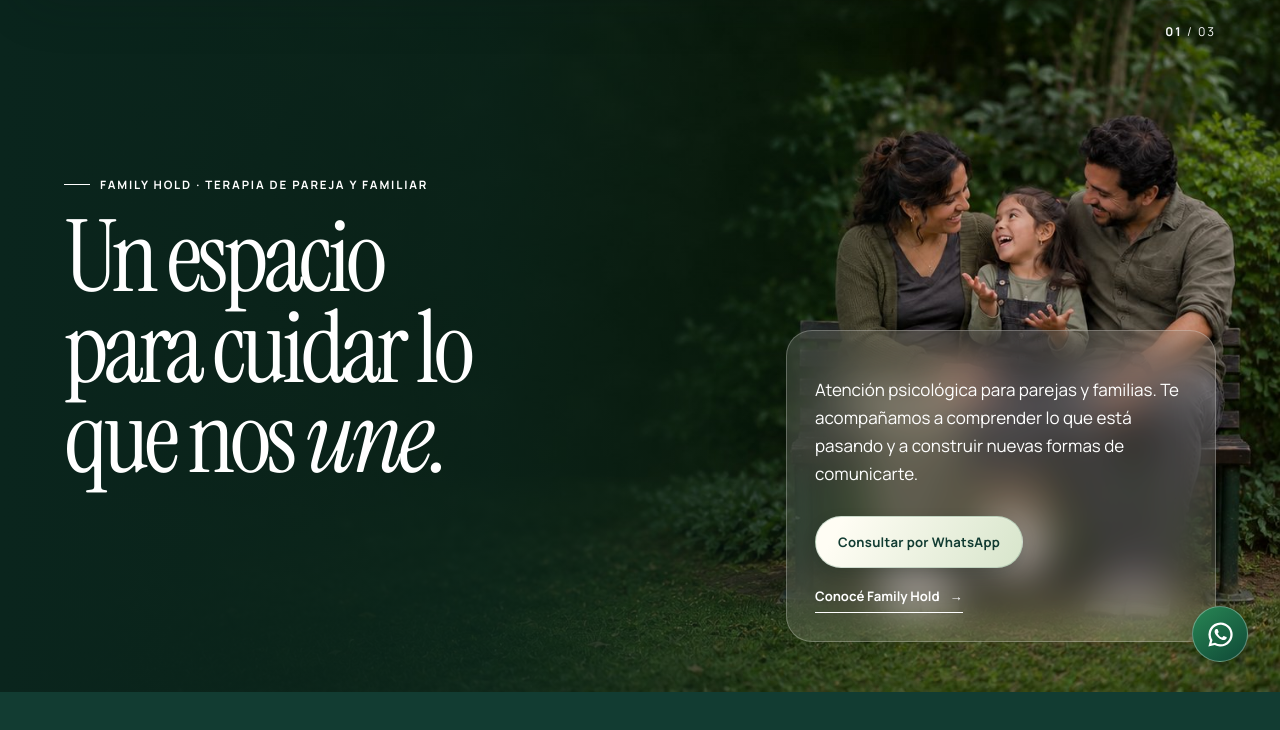
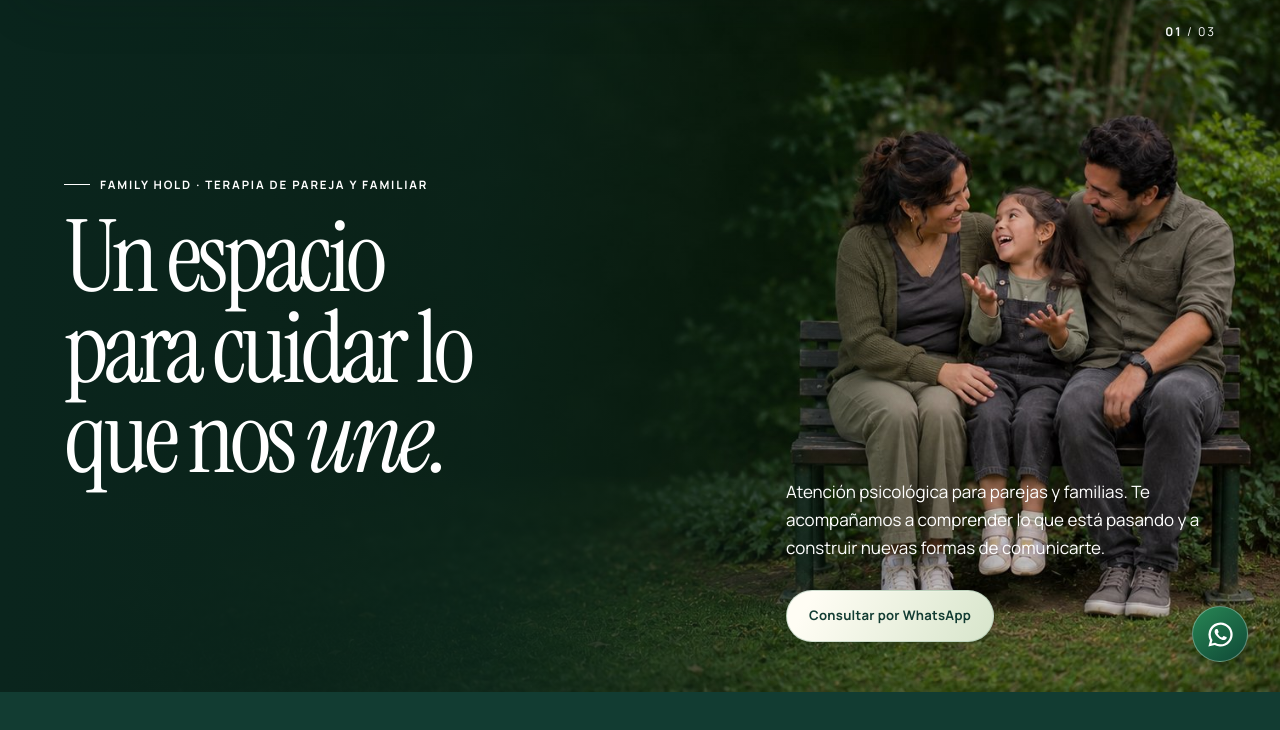
Before and after one commit to ideamosestudio/familyhold-web, a plain HTML site: page dist/index.html in a window 1280 px wide. Shown: the part 108-838 px from the top of the page. Drawn offline with Linux system fonts and the light colour scheme.

Commit message:
Simplify the opening hero actions

```diff
--- a/dist/assets/editorial.css
+++ b/dist/assets/editorial.css
@@ -171,6 +171,13 @@ main img { height: auto; }
 .scene-1 .scene-media::after {
   background: linear-gradient(90deg, #0a251d 0%, rgb(10 37 29 / 78%) 38%, transparent 72%);
 }
+.scene-1 .story-copy {
+  padding: 0;
+  border: 0;
+  background: none;
+  backdrop-filter: none;
+  box-shadow: none;
+}
 .mobile-hero-media { overflow: hidden; border-radius: 18px; }
 .mobile-hero-media img { width: 100%; aspect-ratio: 16 / 9; object-fit: cover; object-position: right center; }
 
@@ -223,8 +230,6 @@ main img { height: auto; }
   .scene-1 .story-copy {
     align-self: flex-start;
     width: min(51%, 520px);
-    padding: clamp(14px, 2.25vh, 25px);
-    background: rgb(25 53 42 / 64%);
   }
   .scene-1 .story-copy p { margin: 0; font-size: clamp(.88rem, 2.2vh, 1.05rem); line-height: 1.5; }
   .scene-1 .story-actions { margin-top: 14px; gap: 12px 20px; }
--- a/dist/index.html
+++ b/dist/index.html
@@ -1,15 +1,15 @@
-<!doctype html><html lang="es"><head><meta charset="utf-8"><meta name="viewport" content="width=device-width,initial-scale=1"><base href="/familyhold-web/"><title>Family Hold | Terapia de pareja y familiar</title><meta name="description" content="Atención psicológica para parejas y familias. Terapia de pareja, terapia familiar y crianza respetuosa con la Lic. Analía Mitar."><link rel="preconnect" href="https://fonts.googleapis.com"><link rel="stylesheet" href="assets/styles.css"><script src="assets/site.js?v=2" defer></script><link rel="stylesheet" href="assets/editorial.css?v=3"></head><body>
+<!doctype html><html lang="es"><head><meta charset="utf-8"><meta name="viewport" content="width=device-width,initial-scale=1"><base href="/familyhold-web/"><title>Family Hold | Terapia de pareja y familiar</title><meta name="description" content="Atención psicológica para parejas y familias. Terapia de pareja, terapia familiar y crianza respetuosa con la Lic. Analía Mitar."><link rel="preconnect" href="https://fonts.googleapis.com"><link rel="stylesheet" href="assets/styles.css"><script src="assets/site.js?v=2" defer></script><link rel="stylesheet" href="assets/editorial.css?v=4"></head><body>
 <a class="skip-link" href="#contenido">Saltar al contenido</a>
 <header class="site-header"><div class="nav-wrap"><a class="brand" href=""><img class="brand-mark" src="assets/images/family-hold-mark-white.png" alt="">Family Hold</a><nav class="desktop-nav" aria-label="Principal"><a data-nav href="">Inicio</a><a data-nav href="quienes-somos/">Quiénes somos</a><a data-nav href="nuestro-trabajo/">Nuestro trabajo</a><a data-nav href="terapia-virtual-global/">Terapia virtual</a><a data-nav href="contacto/">Contacto</a></nav><a class="btn light nav-contact" href="https://wa.link/b6a0c3">Consultar</a><button class="menu-toggle" aria-label="Abrir menú" aria-expanded="false"><span></span></button></div></header>
 <div class="mobile-panel" aria-label="Menú móvil"><nav class="mobile-links"><a href="">Inicio</a><a href="quienes-somos/">Quiénes somos</a><a href="nuestro-trabajo/">Nuestro trabajo</a><a href="terapia-virtual-global/">Terapia virtual</a><a href="contacto/">Contacto</a></nav><div class="mobile-meta"><a href="tel:+5491156146514">+54 9 11 5614-6514</a><a href="mailto:consultas@familyhold.com.ar">consultas@familyhold.com.ar</a></div></div>
 <main id="contenido">
 <section class="desktop-story" aria-label="Presentación de Family Hold"><div class="story-pin">
- <article class="story-scene scene-1 active"><div class="scene-media"><img src="assets/images/family-listening.jpg" width="1672" height="941" fetchpriority="high" alt="Una familia conversa sentada en un banco del parque"></div><div class="story-content"><p class="eyebrow">Family Hold · Terapia de pareja y familiar</p><h1 class="display">Un espacio para cuidar lo que nos <em>une.</em></h1></div><div class="story-copy"><p>Atención psicológica para parejas y familias. Te acompañamos a comprender lo que está pasando y a construir nuevas formas de comunicarte.</p><div class="story-actions"><a class="btn light" href="https://wa.link/b6a0c3">Consultar por WhatsApp</a><a class="text-link" href="quienes-somos/">Conocé Family Hold</a></div></div></article>
+ <article class="story-scene scene-1 active"><div class="scene-media"><img src="assets/images/family-listening.jpg" width="1672" height="941" fetchpriority="high" alt="Una familia conversa sentada en un banco del parque"></div><div class="story-content"><p class="eyebrow">Family Hold · Terapia de pareja y familiar</p><h1 class="display">Un espacio para cuidar lo que nos <em>une.</em></h1></div><div class="story-copy"><p>Atención psicológica para parejas y familias. Te acompañamos a comprender lo que está pasando y a construir nuevas formas de comunicarte.</p><div class="story-actions"><a class="btn light" href="https://wa.link/b6a0c3">Consultar por WhatsApp</a></div></div></article>
  <article class="story-scene scene-2"><div class="scene-media"><img src="assets/images/couple-dialogue.jpg" width="1254" height="1254" loading="lazy" decoding="async" alt="Una pareja conversa en el sofá"></div><div class="story-content"><p class="eyebrow">Terapia de pareja</p><h2 class="display">Hablemos de lo que pasa entre <em>ustedes.</em></h2></div><div class="story-copy"><p>A veces una conversación necesita otro espacio. Trabajamos sobre los conflictos, la comunicación y las decisiones que atraviesan la relación.</p><div class="story-actions"><a class="btn light" href="https://wa.link/b6a0c3">Consultar por terapia</a><a class="text-link" href="nuestro-trabajo/#pareja">Cómo trabajamos</a></div></div></article>
  <article class="story-scene scene-3"><div class="scene-media"><img src="assets/images/growing-together.jpg" width="1672" height="941" alt="Familia cuidando una planta en el jardín"></div><div class="story-content"><p class="eyebrow">Terapia familiar y crianza respetuosa</p><h2 class="display">Más escucha para crecer en <em>familia.</em></h2></div><div class="story-copy"><p>La crianza, los límites y los cambios familiares pueden abrir preguntas difíciles. Un espacio para comprenderlas y encontrar recursos para la convivencia.</p><div class="story-actions"><a class="btn" href="https://wa.link/b6a0c3">Consultar por terapia familiar</a><a class="text-link" href="nuestro-trabajo/#familia">Nuestro enfoque</a></div></div></article>
  <div class="story-progress"><strong>01</strong> / 03</div>
 </div></section>
-<section class="mobile-hero"><div class="mobile-hero-media"><img src="assets/images/family-listening.jpg" width="1672" height="941" alt="Una familia conversa sentada en un banco del parque"></div><div class="shell"><p class="eyebrow">Terapia de pareja y familiar</p><h1 class="display">Un espacio para cuidar lo que nos <em>une.</em></h1><p class="lede">Atención psicológica para parejas y familias. Nuevas formas de escuchar, comprender y comunicarse.</p><div class="story-actions"><a class="btn light" href="https://wa.link/b6a0c3">Consultar por WhatsApp</a><a class="text-link" href="quienes-somos/">Conocé Family Hold</a></div></div></section>
+<section class="mobile-hero"><div class="mobile-hero-media"><img src="assets/images/family-listening.jpg" width="1672" height="941" alt="Una familia conversa sentada en un banco del parque"></div><div class="shell"><p class="eyebrow">Terapia de pareja y familiar</p><h1 class="display">Un espacio para cuidar lo que nos <em>une.</em></h1><p class="lede">Atención psicológica para parejas y familias. Nuevas formas de escuchar, comprender y comunicarse.</p><div class="story-actions"><a class="btn light" href="https://wa.link/b6a0c3">Consultar por WhatsApp</a></div></div></section>
 
 <section class="section white editorial-intro"><div class="shell"><div class="section-head reveal"><div><p class="eyebrow">Nuestra propuesta</p><h2 class="display">Cada vínculo tiene su <em>historia.</em></h2></div><p class="lede">Comprender cómo nos relacionamos puede abrir nuevas posibilidades. En Family Hold ofrecemos un espacio de escucha y trabajo para parejas y familias que buscan acompañamiento profesional.</p></div><div class="split"><figure class="editorial-photo reveal"><img src="assets/images/generations.jpg" width="1100" height="1100" loading="lazy" decoding="async" alt="Dos mujeres de distintas generaciones conversan en casa"></figure><div class="quote-panel reveal"><p class="quote">Hacer lugar a lo que pasa es el comienzo de otra conversación.</p></div></div></div></section>
 
```
